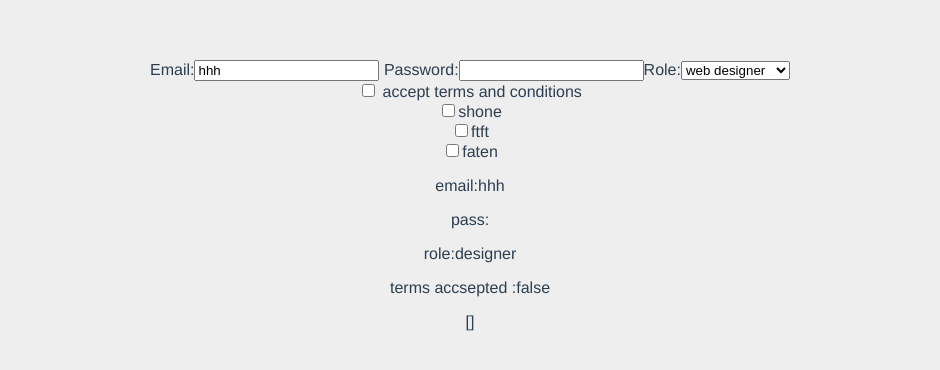
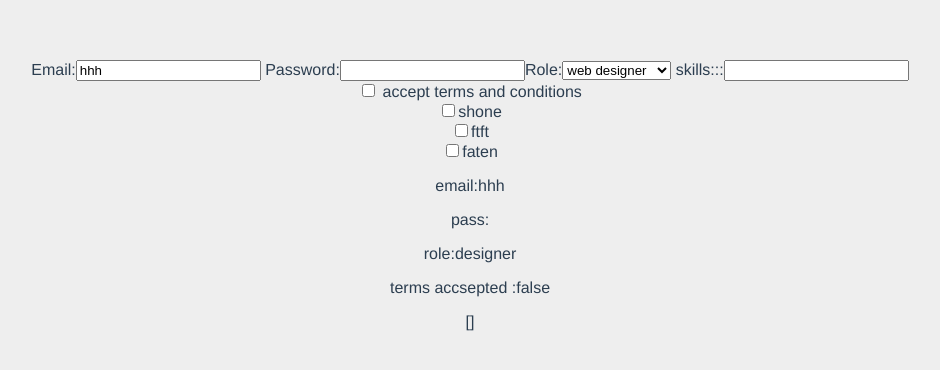
Before and after one commit to fatenhussein/formsWithVue, a Vue app: page / in a window 1280 px wide. Shown: the top 370 px of the page, without its empty margins (170-1110 px from the left). Built offline with nearby package versions, Linux system fonts and the light colour scheme.

Commit message:
first commit

```diff
--- a/src/components/SignupForm.vue
+++ b/src/components/SignupForm.vue
@@ -12,6 +12,9 @@
       <option value="developer">web developer</option>
       <option value="designer">web designer</option>
     </select>
+
+    <label> skills:::</label>
+    <input type="text" v-model="tempSkill" @keyup.alt="addSkill" />
 
     <div class="terms">
       <input type="checkbox" v-model="terms" />
@@ -39,7 +42,11 @@
 
   <p>terms accsepted :{{ terms }}</p>
 
-  <p> {{names}}</p>
+  <p>{{ names }}</p>
+
+  <div v-for="skill in skills" :key="skill">
+    <span @click="deleteSkill(skill)">{{ skill }}</span>
+  </div>
 </template>
 <script>
 export default {
@@ -50,8 +57,29 @@
       role: 'designer',
       terms: false,
       names: [],
+      tempSkill: '',
+      skills: [],
     };
   },
+
+  methods: {
+    addSkill(e) {
+      console.log(e);
+      if (e.key === ',' && this.tempSkill) {
+        if (!this.skills.includes(this.tempSkill)) {
+          this.skills.push(this.tempSkill);
+        }
+
+        this.tempSkill = '';
+      }
+    },
+    deleteSkill(skill) {
+    this.skills = this.skills.filter((item) => {
+      return skill !== item;
+    });
+  },
+  },
+
 };
 </script>
 <style lang=""></style>
```
